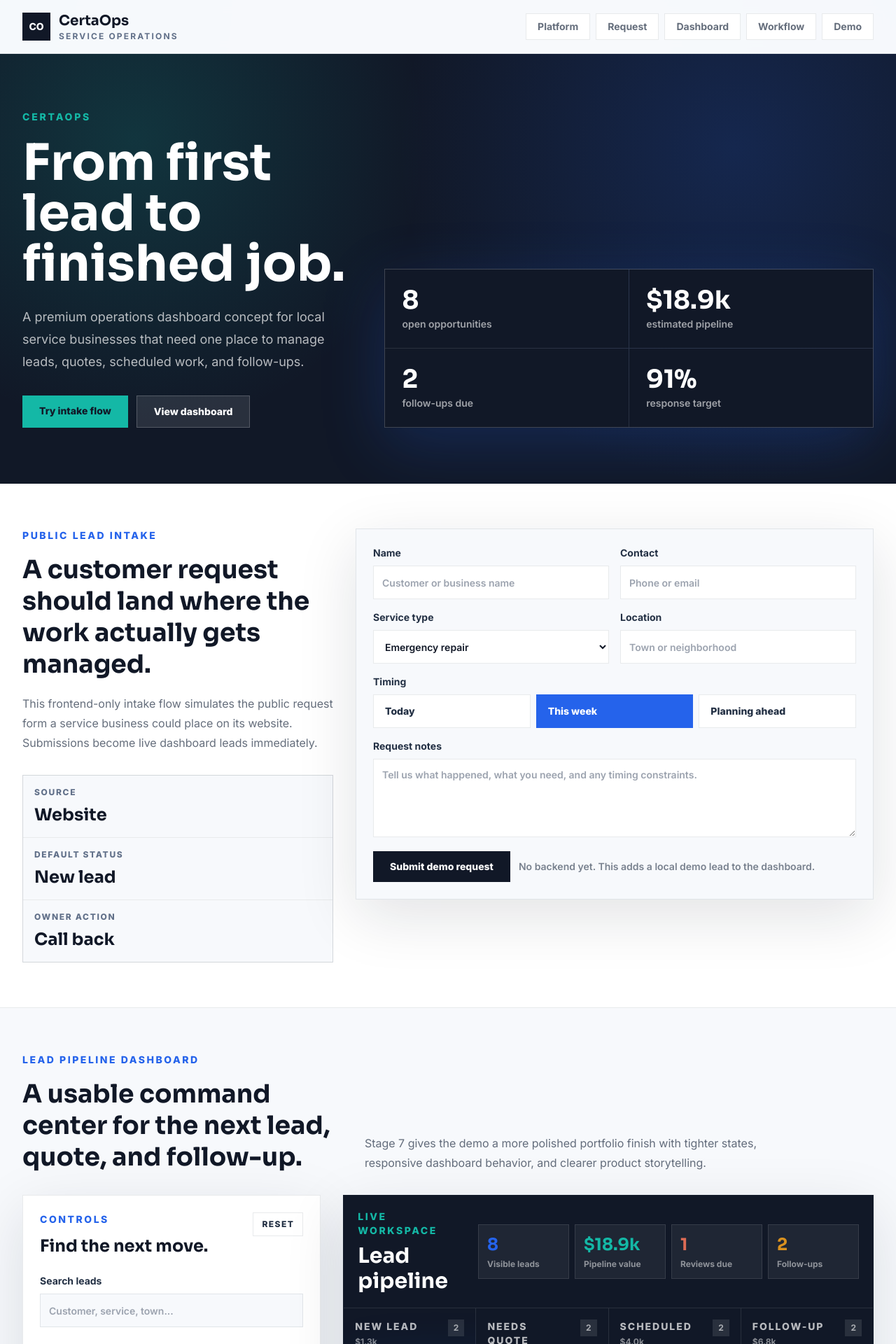
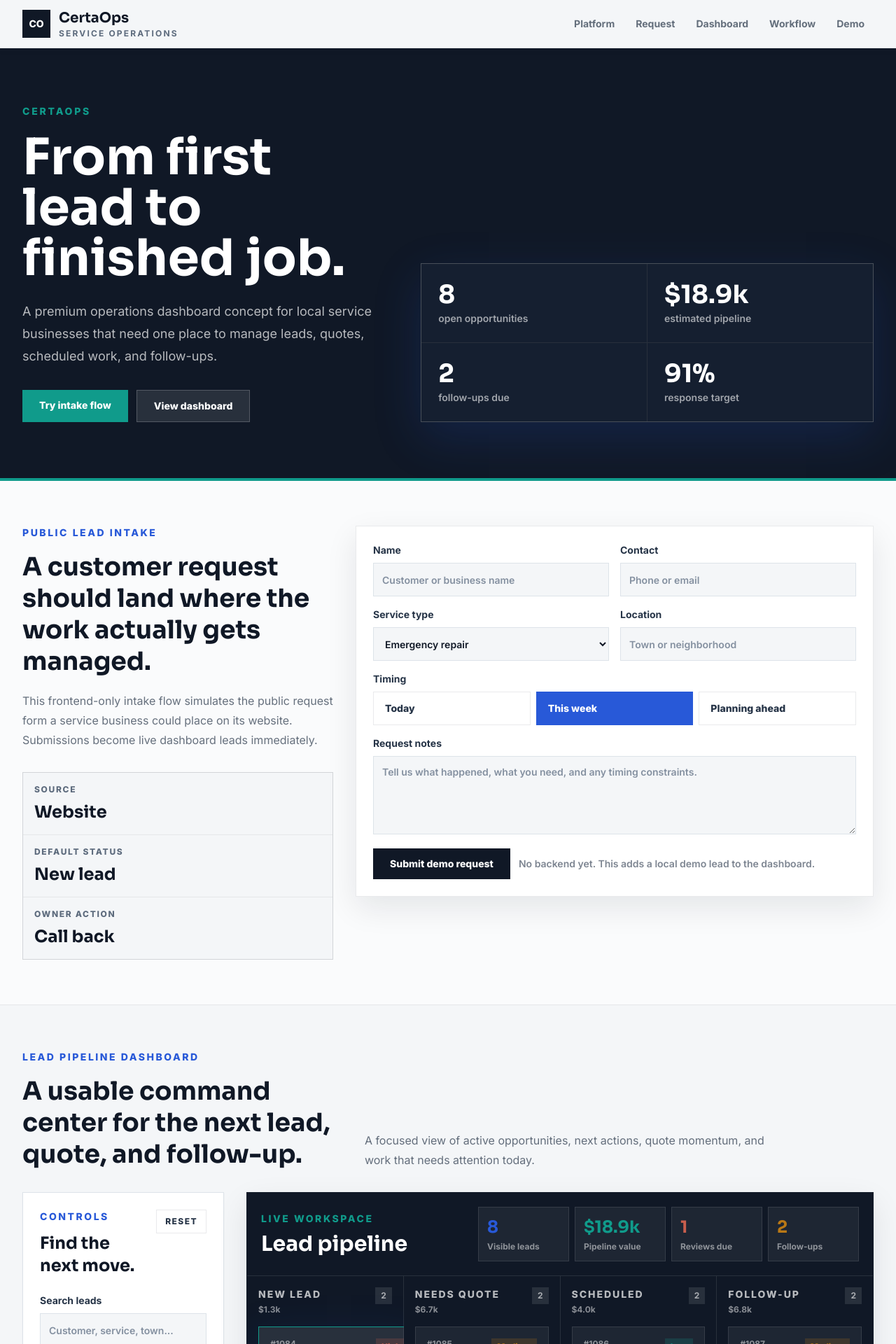
Before and after one commit to RafBro8/certa-ops, a React (Vite) app: page / in a window 1280 px wide. Shown: the top 1920 px of the page at 70% size. Built offline with nearby package versions, Linux system fonts and the light colour scheme.

Commit message:
style: refine certaops visual system

```diff
--- a/src/App.tsx
+++ b/src/App.tsx
@@ -314,7 +314,7 @@
 
 function App() {
   return (
-    <main className="min-h-screen">
+    <main className="min-h-screen bg-cloud">
       <Header />
       <Hero />
       <DashboardPreview />
@@ -326,8 +326,8 @@
 
 function Header() {
   return (
-    <header className="sticky top-0 z-20 border-b border-slate/10 bg-cloud/95 backdrop-blur">
-      <div className="mx-auto flex max-w-7xl flex-col gap-4 px-5 py-4 sm:px-8 lg:flex-row lg:items-center lg:justify-between">
+    <header className="sticky top-0 z-20 border-b border-slate/10 bg-cloud/95 shadow-[0_1px_12px_rgba(16,24,38,0.05)] backdrop-blur">
+      <div className="mx-auto flex max-w-7xl flex-col gap-3 px-5 py-3 sm:px-8 lg:flex-row lg:items-center lg:justify-between">
         <a className="flex items-center gap-3" href="#top" aria-label="CertaOps home">
           <span className="grid h-10 w-10 place-items-center bg-night text-sm font-black text-white">
             CO
@@ -340,7 +340,7 @@
           </span>
         </a>
 
-        <nav className="flex gap-2 overflow-x-auto pb-1 text-sm font-bold text-slate/70 sm:flex-wrap sm:overflow-visible sm:pb-0" aria-label="Primary">
+        <nav className="flex flex-wrap gap-1 text-xs font-bold text-slate/70 sm:text-sm" aria-label="Primary">
           {[
             ['Platform', '#platform'],
             ['Request', '#intake'],
@@ -349,7 +349,7 @@
             ['Demo', '#demo'],
           ].map(([item, href]) => (
             <a
-              className="shrink-0 border border-slate/10 bg-white px-4 py-2 transition hover:border-cert hover:text-cert"
+              className="border border-transparent px-2.5 py-2 text-center transition hover:border-slate/10 hover:bg-white hover:text-cert sm:px-3"
               href={href}
               key={item}
             >
@@ -371,14 +371,13 @@
   ];
 
   return (
-    <section className="relative overflow-hidden bg-night" id="top">
-      <div className="absolute inset-0 bg-[radial-gradient(circle_at_15%_20%,rgba(20,184,166,0.18),transparent_26rem),radial-gradient(circle_at_82%_22%,rgba(37,99,235,0.2),transparent_30rem)]" />
-      <div className="relative mx-auto grid max-w-7xl gap-8 px-5 py-16 sm:px-8 lg:grid-cols-[0.82fr_1.18fr] lg:items-end lg:py-20">
+    <section className="relative overflow-hidden border-b-4 border-signal bg-night" id="top">
+      <div className="relative mx-auto grid max-w-7xl gap-10 px-5 py-16 sm:px-8 lg:grid-cols-[0.9fr_1.1fr] lg:items-end lg:py-20">
         <div className="text-white">
           <p className="text-sm font-extrabold uppercase tracking-[0.2em] text-signal">
             CertaOps
           </p>
-          <h1 className="mt-5 max-w-3xl font-display text-5xl font-bold leading-tight sm:text-7xl">
+          <h1 className="mt-5 max-w-3xl font-display text-5xl font-bold leading-[1.08] sm:text-6xl lg:text-7xl">
             From first lead to finished job.
           </h1>
           <p className="mt-6 max-w-2xl text-lg leading-8 text-white/70">
@@ -386,7 +385,7 @@
             one place to manage leads, quotes, scheduled work, and follow-ups.
           </p>
           <div className="mt-8 flex flex-col gap-3 sm:flex-row">
-            <a className="bg-signal px-6 py-3 text-center text-sm font-extrabold text-night transition hover:bg-white" href="#intake">
+            <a className="bg-signal px-6 py-3 text-center text-sm font-extrabold text-white transition hover:bg-white hover:text-night" href="#intake">
               Try intake flow
             </a>
             <a className="border border-white/20 bg-white/10 px-6 py-3 text-center text-sm font-extrabold text-white transition hover:bg-white hover:text-night" href="#dashboard">
@@ -395,9 +394,9 @@
           </div>
         </div>
 
-        <div className="grid gap-px overflow-hidden border border-white/10 bg-white/10 shadow-glow sm:grid-cols-2">
+        <div className="grid gap-px overflow-hidden border border-white/15 bg-white/10 shadow-glow sm:grid-cols-2">
           {heroMetrics.map(([stat, label]) => (
-            <div className="bg-night p-6 text-white" key={label}>
+            <div className="bg-[#151f30] p-6 text-white" key={label}>
               <p className="font-display text-4xl font-bold text-white">{stat}</p>
               <p className="mt-1 text-sm font-semibold text-white/60">{label}</p>
             </div>
@@ -668,8 +667,8 @@
         onLeadCreate={handleIntakeSubmit}
         submittedLead={leadItems.find((lead) => lead.id === submittedLeadId) || null}
       />
-      <section className="py-16" id="dashboard">
-        <div className="mx-auto max-w-7xl px-5 sm:px-8">
+      <section className="border-b border-slate/10 py-16" id="dashboard">
+        <div className="mx-auto max-w-[1440px] px-5 sm:px-8">
         <div className="mb-8 grid gap-6 lg:grid-cols-[0.78fr_1.22fr] lg:items-end">
           <div>
             <p className="text-sm font-extrabold uppercase tracking-[0.18em] text-cert">
@@ -680,12 +679,12 @@
             </h2>
           </div>
           <p className="max-w-xl leading-7 text-slate/70">
-            Stage 7 gives the demo a more polished portfolio finish with tighter states,
-            responsive dashboard behavior, and clearer product storytelling.
+            A focused view of active opportunities, next actions, quote momentum, and work that
+            needs attention today.
           </p>
         </div>
 
-        <div className="grid gap-8 lg:grid-cols-[0.72fr_1.28fr] lg:items-start">
+        <div className="grid gap-8 lg:grid-cols-[18rem_minmax(0,1fr)] lg:items-start">
           <aside className="grid gap-5">
             <FilterPanel
               priorityFilter={priorityFilter}
@@ -791,7 +790,7 @@
   }
 
   return (
-    <section className="border-b border-slate/10 bg-white py-16" id="intake">
+    <section className="border-b border-slate/10 bg-[#fafbfc] py-16" id="intake">
       <div className="mx-auto max-w-7xl px-5 sm:px-8">
         <div className="grid gap-8 lg:grid-cols-[0.75fr_1.25fr] lg:items-start">
           <div>
@@ -814,13 +813,13 @@
           </div>
 
           <div className="grid gap-5">
-            <form className="border border-slate/10 bg-cloud p-6 shadow-panel" noValidate onSubmit={handleSubmit}>
+            <form className="border border-slate/10 bg-white p-6 shadow-panel" noValidate onSubmit={handleSubmit}>
               <div className="grid gap-4 md:grid-cols-2">
                 <label className="grid gap-2 text-sm font-bold text-slate">
                   Name
                   <input
                     aria-invalid={Boolean(formError && !form.name.trim())}
-                    className="h-12 border border-slate/10 bg-white px-3 text-sm font-semibold text-night outline-none transition focus:border-cert"
+                    className="h-12 border border-mist bg-cloud px-3 text-sm font-semibold text-night outline-none transition hover:border-steel/40 focus:border-cert focus:bg-white"
                     onChange={(event) => updateField('name', event.target.value)}
                     placeholder="Customer or business name"
                     required
@@ -832,7 +831,7 @@
                   Contact
                   <input
                     aria-invalid={Boolean(formError && !form.contact.trim())}
-                    className="h-12 border border-slate/10 bg-white px-3 text-sm font-semibold text-night outline-none transition focus:border-cert"
+                    className="h-12 border border-mist bg-cloud px-3 text-sm font-semibold text-night outline-none transition hover:border-steel/40 focus:border-cert focus:bg-white"
                     onChange={(event) => updateField('contact', event.target.value)}
                     placeholder="Phone or email"
                     required
@@ -843,7 +842,7 @@
                 <label className="grid gap-2 text-sm font-bold text-slate">
                   Service type
                   <select
-                    className="h-12 border border-slate/10 bg-white px-3 text-sm font-semibold text-night outline-none transition focus:border-cert"
+                    className="h-12 border border-mist bg-cloud px-3 text-sm font-semibold text-night outline-none transition hover:border-steel/40 focus:border-cert focus:bg-white"
                     onChange={(event) => updateField('serviceType', event.target.value)}
                     value={form.serviceType}
                   >
@@ -857,7 +856,7 @@
                   Location
                   <input
                     aria-invalid={Boolean(formError && !form.location.trim())}
-                    className="h-12 border border-slate/10 bg-white px-3 text-sm font-semibold text-night outline-none transition focus:border-cert"
+                    className="h-12 border border-mist bg-cloud px-3 text-sm font-semibold text-night outline-none transition hover:border-steel/40 focus:border-cert focus:bg-white"
                     onChange={(event) => updateField('location', event.target.value)}
                     placeholder="Town or neighborhood"
                     required
@@ -890,7 +889,7 @@
                 <label className="grid gap-2 text-sm font-bold text-slate md:col-span-2">
                   Request notes
                   <textarea
-                    className="min-h-28 border border-slate/10 bg-white px-3 py-3 text-sm font-semibold text-night outline-none transition focus:border-cert"
+                    className="min-h-28 border border-mist bg-cloud px-3 py-3 text-sm font-semibold text-night outline-none transition hover:border-steel/40 focus:border-cert focus:bg-white"
                     onChange={(event) => updateField('notes', event.target.value)}
                     placeholder="Tell us what happened, what you need, and any timing constraints."
                     value={form.notes}
@@ -969,7 +968,7 @@
   sourceFilter: SourceFilter;
 }) {
   return (
-    <section className="border border-slate/10 bg-white p-6 shadow-panel">
+    <section className="border border-mist bg-white p-6 shadow-sm">
       <div className="flex items-start justify-between gap-4">
         <div>
           <p className="text-sm font-extrabold uppercase tracking-[0.18em] text-cert">
@@ -993,7 +992,7 @@
       <label className="mt-6 grid gap-2 text-sm font-bold text-slate">
         Search leads
         <input
-          className="h-12 border border-slate/10 bg-cloud px-3 text-sm font-semibold text-night outline-none transition focus:border-cert"
+          className="h-12 border border-mist bg-cloud px-3 text-sm font-semibold text-night outline-none transition hover:border-steel/40 focus:border-cert focus:bg-white"
           onChange={(event) => setSearchTerm(event.target.value)}
           placeholder="Customer, service, town..."
           value={searchTerm}
@@ -1017,7 +1016,7 @@
       <label className="mt-6 grid gap-2 text-sm font-bold text-slate">
         Lead source
         <select
-          className="h-12 border border-slate/10 bg-cloud px-3 text-sm font-semibold text-night outline-none transition focus:border-cert"
+          className="h-12 border border-mist bg-cloud px-3 text-sm font-semibold text-night outline-none transition hover:border-steel/40 focus:border-cert focus:bg-white"
           onChange={(event) => setSourceFilter(event.target.value as SourceFilter)}
           value={sourceFilter}
         >
@@ -1032,7 +1031,7 @@
 
 function TodayFocus() {
   return (
-    <aside className="border border-slate/10 bg-white p-6 shadow-panel">
+    <aside className="border border-mist bg-white p-6 shadow-sm">
       <p className="text-sm font-extrabold uppercase tracking-[0.18em] text-cert">
         Today focus
       </p>
@@ -1046,7 +1045,7 @@
 
       <div className="mt-6 grid gap-3">
         {activities.map((activity) => (
-          <div className="border border-mist bg-cloud p-4" key={`${activity.time}-${activity.detail}`}>
+          <div className="border-l-2 border-cert bg-cloud p-4" key={`${activity.time}-${activity.detail}`}>
             <p className="text-xs font-extrabold uppercase tracking-[0.16em] text-steel">
               {activity.time}
             </p>
@@ -1144,7 +1143,7 @@
   return (
     <button
       aria-pressed={active}
-      className={`group border p-4 text-left transition hover:-translate-y-0.5 hover:border-signal/50 hover:bg-white/10 ${
+      className={`group border p-4 text-left transition hover:border-signal/60 hover:bg-white/[0.08] ${
         active ? 'border-signal bg-white/10 shadow-glow' : 'border-white/10 bg-white/[0.06]'
       }`}
       onClick={() => onSelect(lead.id)}
@@ -1280,7 +1279,7 @@
                 <label className="text-xs font-extrabold uppercase tracking-[0.14em] text-white/50">
                   Estimated quote
                   <input
-                    className="mt-2 w-full border border-white/10 bg-white px-4 py-3 text-lg font-extrabold text-night outline-none transition focus:border-signal"
+                    className="mt-2 w-full border border-white/20 bg-white px-4 py-3 text-lg font-extrabold text-night outline-none transition hover:border-signal/70 focus:border-signal"
                     min="0"
                     onChange={(event) =>
                       onQuoteChange(lead.id, Number(event.target.value || 0), lead.quoteStatus)
@@ -1367,7 +1366,7 @@
               <label className="grid gap-2 text-sm font-bold text-slate">
                 Lost reason
                 <select
-                  className="h-12 border border-slate/10 bg-white px-3 text-sm font-semibold text-night outline-none transition focus:border-cert"
+                  className="h-12 border border-mist bg-white px-3 text-sm font-semibold text-night outline-none transition hover:border-steel/40 focus:border-cert"
                   onChange={(event) =>
                     onLostReasonChange(lead.id, event.target.value as LostReason)
                   }
@@ -1386,7 +1385,7 @@
               Add note
             </p>
             <textarea
-              className="mt-4 min-h-24 w-full border border-slate/10 bg-white px-3 py-3 text-sm font-semibold text-night outline-none transition focus:border-cert"
+              className="mt-4 min-h-24 w-full border border-mist bg-white px-3 py-3 text-sm font-semibold text-night outline-none transition hover:border-steel/40 focus:border-cert"
               onChange={(event) => onNoteChange(event.target.value)}
               placeholder="Log a call, quote update, scheduling note..."
               value={noteDraft}
@@ -1470,7 +1469,7 @@
   );
 
   return (
-    <section className="border border-slate/10 bg-white p-6 shadow-panel lg:col-span-2">
+    <section className="border border-mist bg-white p-6 shadow-sm lg:col-span-2">
       <div className="grid gap-6 lg:grid-cols-[0.72fr_1.28fr] lg:items-start">
         <div>
           <p className="text-sm font-extrabold uppercase tracking-[0.18em] text-cert">
@@ -1494,7 +1493,7 @@
           {scheduledLeads.length > 0 ? (
             scheduledLeads.map((lead) => (
               <article
-                className="grid gap-4 border border-slate/10 bg-cloud p-5 md:grid-cols-[1fr_auto] md:items-center"
+                className="grid gap-4 border border-mist bg-cloud p-5 transition hover:border-steel/40 md:grid-cols-[1fr_auto] md:items-center"
                 key={lead.id}
               >
                 <div>
@@ -1580,11 +1579,11 @@
           </div>
         </div>
 
-        <div className="grid gap-4 bg-white p-6 text-night">
+        <div className="grid gap-4 bg-[#fafbfc] p-6 text-night">
           {closeoutItems.length > 0 ? (
             closeoutItems.map((lead) => (
               <article
-                className="grid gap-4 border border-slate/10 bg-cloud p-5 xl:grid-cols-[1fr_auto] xl:items-center"
+                className="grid gap-4 border border-mist bg-white p-5 transition hover:border-steel/40 xl:grid-cols-[1fr_auto] xl:items-center"
                 key={lead.id}
               >
                 <button
@@ -1669,7 +1668,7 @@
   ];
 
   return (
-    <section className="border border-slate/10 bg-white p-6 shadow-panel lg:col-span-2" id="demo">
+    <section className="border border-mist bg-white p-6 shadow-sm lg:col-span-2" id="demo">
       <div className="grid gap-6 lg:grid-cols-[0.7fr_1.3fr] lg:items-start">
         <div>
           <p className="text-sm font-extrabold uppercase tracking-[0.18em] text-cert">
@@ -1686,7 +1685,7 @@
 
         <div className="grid gap-px overflow-hidden border border-slate/10 bg-slate/10 md:grid-cols-3">
           {states.map((state) => (
-            <article className="bg-cloud p-5" key={state.label}>
+            <article className="bg-[#fafbfc] p-5" key={state.label}>
               <div className={`mb-5 h-1.5 w-12 ${state.accent}`} />
               <p className="text-xs font-extrabold uppercase tracking-[0.14em] text-steel">
                 {state.label}
@@ -1705,7 +1704,7 @@
 
 function CapabilitySection() {
   return (
-    <section className="border-y border-slate/10 bg-white py-16" id="platform">
+    <section className="border-y border-slate/10 bg-[#fafbfc] py-16" id="platform">
       <div className="mx-auto max-w-7xl px-5 sm:px-8">
         <div className="grid gap-6 lg:grid-cols-[0.82fr_1.18fr] lg:items-end">
           <div>
@@ -1725,7 +1724,7 @@
 
         <div className="mt-10 grid gap-px overflow-hidden border border-slate/10 bg-slate/10 md:grid-cols-3">
           {capabilities.map((item) => (
-            <article className="bg-cloud p-7" key={item.title}>
+            <article className="bg-white p-7" key={item.title}>
               <div className="mb-7 h-2 w-16 bg-cert" />
               <h3 className="font-display text-2xl font-bold text-night">{item.title}</h3>
               <p className="mt-4 text-sm leading-6 text-slate/70">{item.text}</p>
--- a/src/styles.css
+++ b/src/styles.css
@@ -10,18 +10,16 @@
 
 html {
   scroll-behavior: smooth;
-  scroll-padding-top: 6rem;
+  scroll-padding-top: 10rem;
 }
 
 body {
   margin: 0;
   min-width: 320px;
-  background:
-    radial-gradient(circle at top left, rgba(20, 184, 166, 0.16), transparent 28rem),
-    radial-gradient(circle at top right, rgba(37, 99, 235, 0.14), transparent 30rem),
-    #f7f9fc;
-  color: #111827;
+  background: #f4f6f8;
+  color: #101826;
   font-family: Inter, ui-sans-serif, system-ui, sans-serif;
+  -webkit-font-smoothing: antialiased;
 }
 
 button,
@@ -31,11 +29,56 @@
   font: inherit;
 }
 
+button,
+a {
+  -webkit-tap-highlight-color: transparent;
+}
+
+button:not(:disabled),
+select:not(:disabled) {
+  cursor: pointer;
+}
+
+input,
+select,
+textarea {
+  accent-color: #2859d8;
+}
+
+input::placeholder,
+textarea::placeholder {
+  color: #8490a0;
+}
+
+input[aria-invalid='true'] {
+  border-color: #c85e4d;
+  box-shadow: 0 0 0 3px rgba(200, 94, 77, 0.12);
+}
+
 ::selection {
-  background: rgba(20, 184, 166, 0.24);
+  background: rgba(16, 155, 139, 0.22);
 }
 
 :where(a, button, input, select, textarea):focus-visible {
-  outline: 3px solid #14b8a6;
+  outline: 3px solid #109b8b;
   outline-offset: 3px;
 }
+
+@media (prefers-reduced-motion: reduce) {
+  html {
+    scroll-behavior: auto;
+  }
+
+  *,
+  *::before,
+  *::after {
+    scroll-behavior: auto !important;
+    transition-duration: 0.01ms !important;
+  }
+}
+
+@media (min-width: 1024px) {
+  html {
+    scroll-padding-top: 6rem;
+  }
+}
--- a/tailwind.config.js
+++ b/tailwind.config.js
@@ -4,24 +4,24 @@
   theme: {
     extend: {
       colors: {
-        night: '#111827',
-        slate: '#233044',
-        cloud: '#f7f9fc',
-        mist: '#e8edf5',
-        steel: '#617089',
-        cert: '#2563eb',
-        signal: '#14b8a6',
-        amber: '#d9911f',
-        coral: '#dc6b55',
-        violet: '#7057d2',
+        night: '#101826',
+        slate: '#263447',
+        cloud: '#f4f6f8',
+        mist: '#dde3e9',
+        steel: '#5d6b7d',
+        cert: '#2859d8',
+        signal: '#109b8b',
+        amber: '#b97816',
+        coral: '#c85e4d',
+        violet: '#6956c7',
       },
       fontFamily: {
         display: ['Sora', 'Inter', 'ui-sans-serif', 'system-ui', 'sans-serif'],
         sans: ['Inter', 'ui-sans-serif', 'system-ui', 'sans-serif'],
       },
       boxShadow: {
-        panel: '0 24px 80px rgba(17, 24, 39, 0.12)',
-        glow: '0 24px 90px rgba(37, 99, 235, 0.22)',
+        panel: '0 16px 42px rgba(16, 24, 38, 0.09)',
+        glow: '0 22px 64px rgba(40, 89, 216, 0.18)',
       },
     },
   },
```
Also changed, not shown: 2 other files (tests, documents, lock files or other folders).
